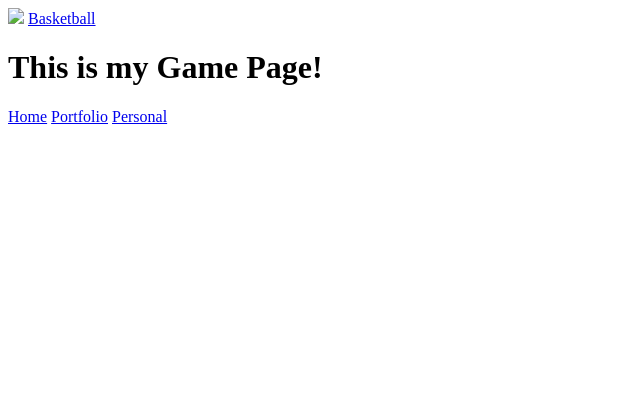
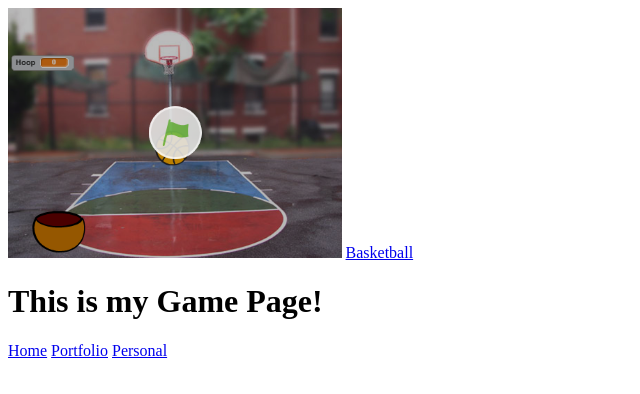
Before and after one commit to SwordSlasher/My-Website, a plain HTML site: page games.html in a window 1280 px wide. Shown: the whole page, without its empty margins (0-640 px from the left). Drawn offline with Linux system fonts and the light colour scheme.

Commit message:
Add files via upload

```diff
--- a/games.html
+++ b/games.html
@@ -5,7 +5,7 @@
     <title>Games</title>
   </head>
   <body>
-    <img src="Basketball.PNG">
+    <img src="images/Basketball.PNG" height="250">
     <a href="https://scratch.mit.edu/projects/250552421/">Basketball</a>
     <h1>This is my Game Page!</h1>
     <a href="index.html">Home</a>
```
